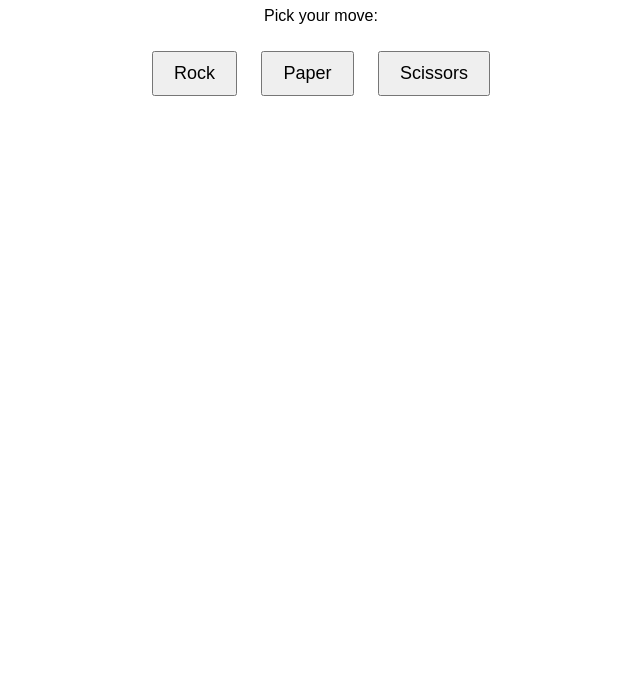
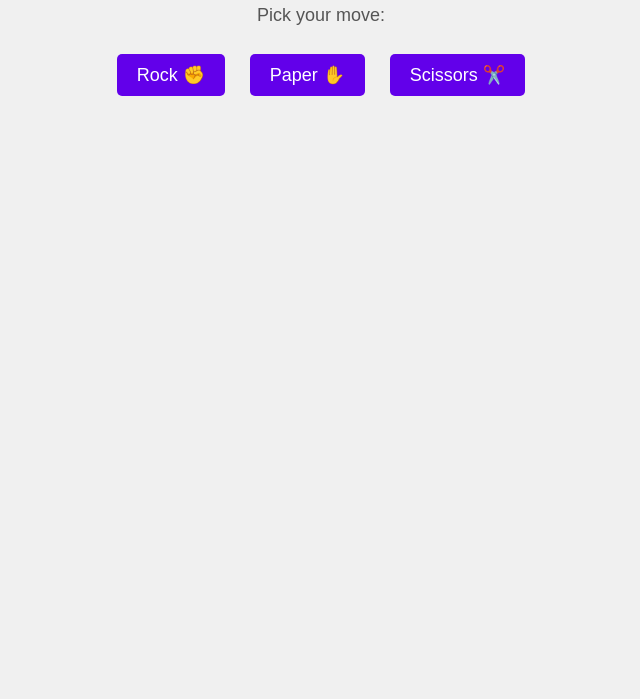
Before and after one commit to cryptobigbull/game, a plain HTML site: page index.html in a window 1280 px wide. Shown: the part 101-800 px from the top of the page, without its empty margins (319-959 px from the left). Drawn offline with Linux system fonts and the light colour scheme.

Commit message:
Update index.html

```diff
--- a/index.html
+++ b/index.html
@@ -5,25 +5,67 @@
   <meta name="viewport" content="width=device-width, initial-scale=1" />
   <title>Rock-Paper-Scissors Mini App</title>
 
-  <!-- Farcaster Frame meta tags -->
+  <!-- Open Graph Tags for Link Previews -->
   <meta property="og:title" content="Play Rock-Paper-Scissors!" />
+  <meta property="og:description" content="Challenge your friends in a classic Rock Paper Scissors game on Farcaster!" />
   <meta property="og:image" content="https://game-theta-eight.vercel.app/preview.png" />
-  <meta name="fc:frame" content="vNext" />
-  <meta name="fc:frame:button:1" content="Play Now" />
-  <meta name="fc:frame:post_url" content="https://game-theta-eight.vercel.app/api/play" />
+  <meta property="og:image:width" content="1200" />
+  <meta property="og:image:height" content="630" />
+  <meta property="og:type" content="website" />
+
+  <!-- Farcaster Frame Meta Tags -->
+  <meta property="fc:frame" content="vNext" />
+  <meta property="fc:frame:image" content="https://game-theta-eight.vercel.app/preview.png" />
+  <meta property="fc:frame:image:aspect_ratio" content="1.91:1" />
+  <meta property="fc:frame:button:1" content="Play Rock ✊" />
+  <meta property="fc:frame:button:2" content="Play Paper ✋" />
+  <meta property="fc:frame:button:3" content="Play Scissors ✂️" />
+  <meta property="fc:frame:post_url" content="https://game-theta-eight.vercel.app/api/play" />
 
   <style>
-    body { font-family: Arial, sans-serif; text-align: center; padding: 20px; }
-    button { margin: 10px; font-size: 18px; padding: 10px 20px; }
-    #result { margin-top: 20px; font-weight: bold; font-size: 20px; }
+    body {
+      font-family: Arial, sans-serif;
+      text-align: center;
+      padding: 20px;
+      background-color: #f0f0f0;
+    }
+    h1 {
+      color: #333;
+      font-size: 32px;
+      margin-bottom: 20px;
+    }
+    p {
+      font-size: 18px;
+      color: #555;
+    }
+    button {
+      margin: 10px;
+      font-size: 18px;
+      padding: 10px 20px;
+      background-color: #6200ea;
+      color: white;
+      border: none;
+      border-radius: 5px;
+      cursor: pointer;
+      transition: background-color 0.3s;
+    }
+    button:hover {
+      background-color: #3700b3;
+    }
+    #result {
+      margin-top: 20px;
+      font-weight: bold;
+      font-size: 20px;
+      color: #333;
+    }
   </style>
 </head>
 <body>
   <h1>Rock-Paper-Scissors</h1>
   <p>Pick your move:</p>
-  <button onclick="play('rock')">Rock</button>
-  <button onclick="play('paper')">Paper</button>
-  <button onclick="play('scissors')">Scissors</button>
+  <button onclick="play('rock')">Rock ✊</button>
+  <button onclick="play('paper')">Paper ✋</button>
+  <button onclick="play('scissors')">Scissors ✂️</button>
 
   <div id="result"></div>
 
```
